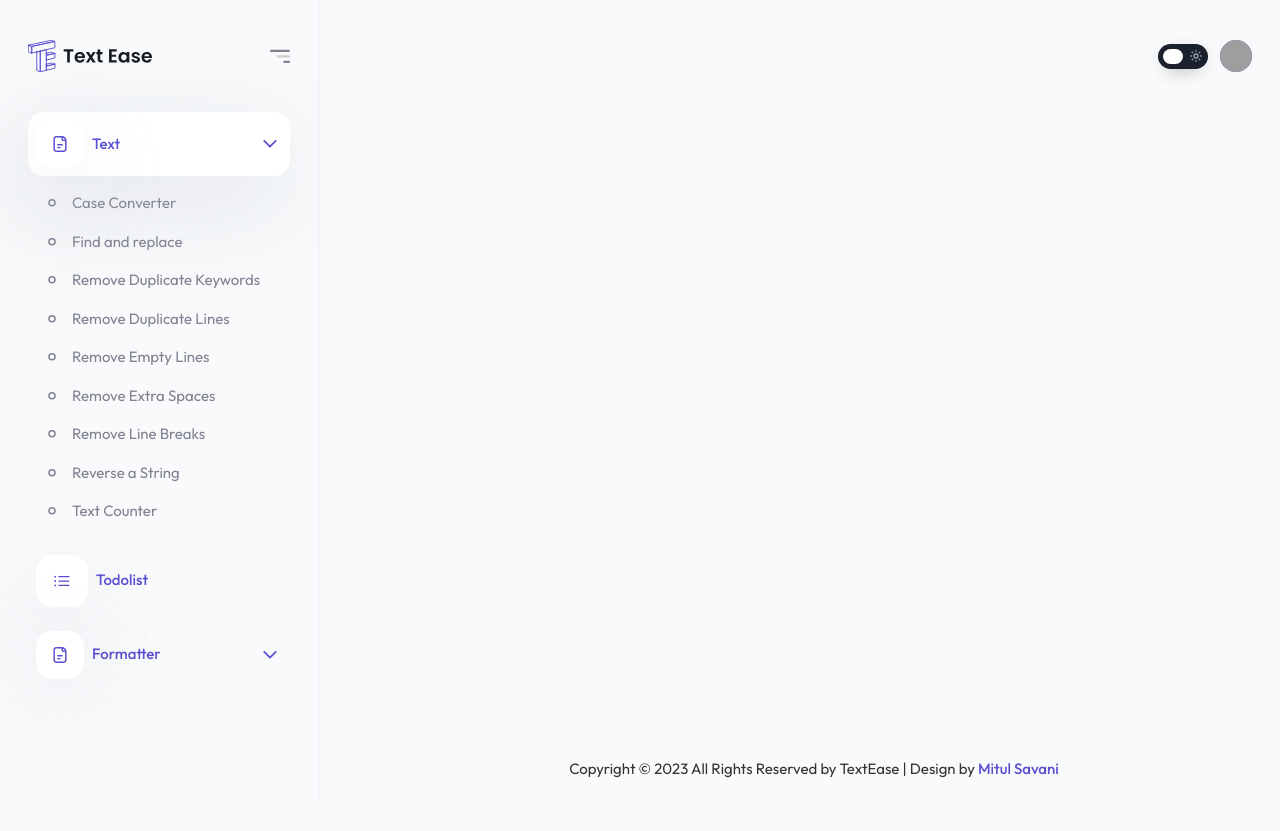
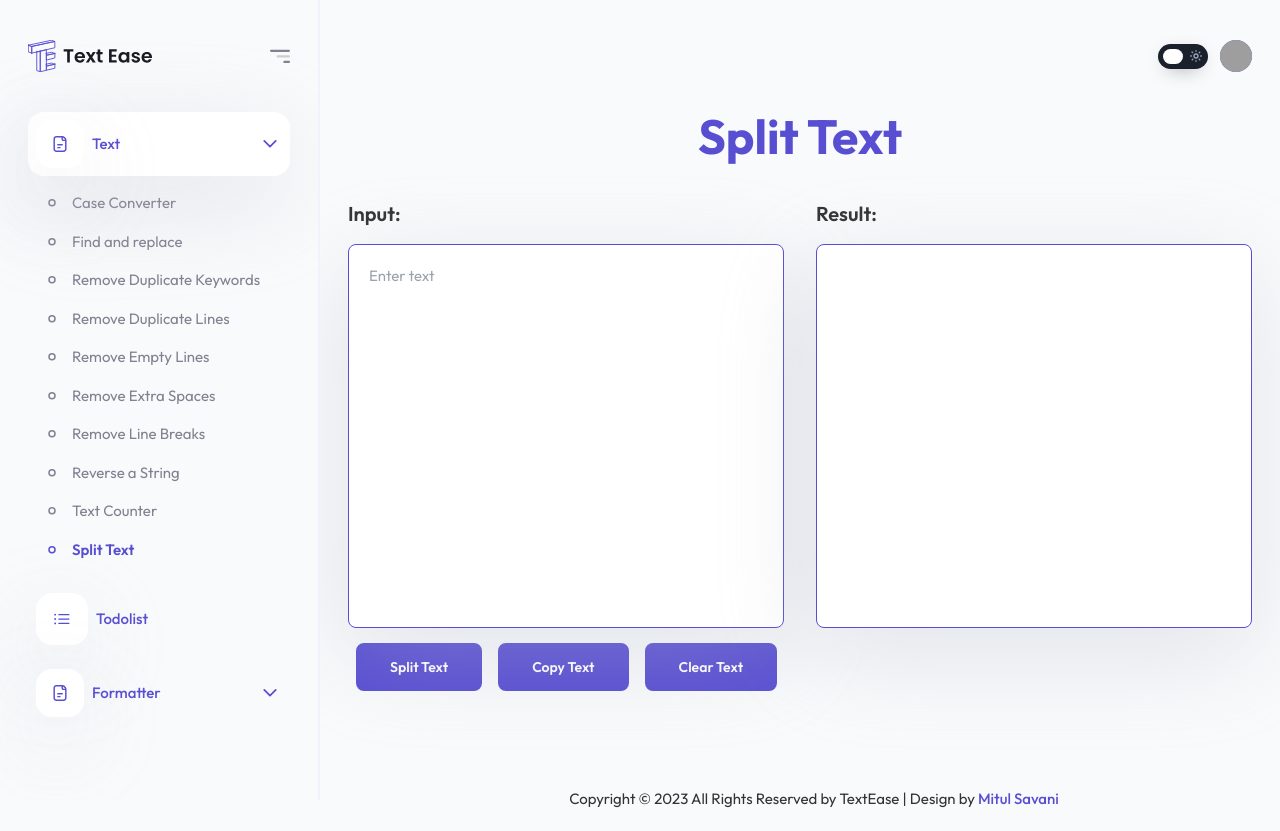
Before and after one commit to mitulsavani07/TextUtils, a React (Create React App) app: page /split-text in a window 1280 px wide. Before the commit the page ends 800 px from the top, so only its background shows below. Built offline with nearby package versions, Linux system fonts and the light colour scheme; grey boxes are pictures that could not be loaded.

Commit message:
splittext

```diff
--- a/src/App.js
+++ b/src/App.js
@@ -19,6 +19,7 @@ import HtmlFormatter from './component/Formatter/HtmlFormatter';
 import JavaScriptFormatter from './component/Formatter/JavaScriptFormatter';
 import JsonFormatter from './component/Formatter/JsonFormatter';
 import Main from './component/main';
+import SplitText from './component/Text/SplitText';
 
 
 function App() {
@@ -38,6 +39,7 @@ function App() {
           <Route exact path="/remove-line-breaks" element={<RemoveLineBreaks heading='Remove Line Breaks' />}></Route>
           <Route exact path="/reverse-string" element={<ReverseString heading='Reverse a String' />}></Route>
           <Route exact path="/text-counter" element={<TextCounter heading='Text Counter' />}></Route>
+          <Route exact path="/split-text" element={<SplitText heading='Split Text' />}></Route>
           <Route exact path="/todolist" element={<TodoList />}></Route>
           <Route exact path="/css-formatter" element={<CssFormatter heading='Css Formatter' />}></Route>
           <Route exact path="/html-formatter" element={<HtmlFormatter heading='HTML Formatter' />}></Route>
--- a/src/component/Navbar.js
+++ b/src/component/Navbar.js
@@ -104,6 +104,10 @@ const Navbar = memo(() => {
                   <circle cx="4" cy="3.79688" r="3" stroke="currentColor" strokeWidth="1.5" strokeLinecap="round" />
                 </svg>
                   Text Counter</NavLink></li>
+                <li><NavLink activeclassname="active" to="/split-text" className="flex items-center"><svg className='mr-4 ml-1 w-2 h-2' width="8" height="8" viewBox="0 0 8 8" fill="none" xmlns="http://www.w3.org/2000/svg">
+                  <circle cx="4" cy="3.79688" r="3" stroke="currentColor" strokeWidth="1.5" strokeLinecap="round" />
+                </svg>
+                  Split Text</NavLink></li>
               </ul>
             </li>
             <li className=""><NavLink activeclassname="active" to="/todolist" className={`flex items-center relative todo navbarLink-a`}><span className='inline-block p-4 mr-2 bg-white drop-shadow-primary dark:drop-shadow-none dark:bg-darksecondary rounded-2xl nav-icon'><svg xmlns="http://www.w3.org/2000/svg" fill="none" viewBox="0 0 24 24" strokeWidth="1.5" stroke="currentColor" className="w-5 h-5">
--- /dev/null
+++ b/src/component/Text/SplitText.js
@@ -0,0 +1,62 @@
+import React, { useState } from "react";
+import $ from 'jquery';
+
+export default function SplitText(props) {
+  const [text, setText] = useState("");
+  const [words, setWords] = useState([]);
+
+  const handleSplitText = () => {
+    const splitWords = text.split(" ");
+    setWords(splitWords);
+  };
+
+  const clickcopyText = () => {
+    let text = document.getElementById("result");
+    text.select();
+    navigator.clipboard.writeText(text.value).then(() => {
+      $('.copied-alert').fadeIn("slow");
+      setTimeout(function () {
+        $('.copied-alert').fadeOut("slow");
+      }, 1000);
+      text.blur(); // remove text selection
+    });
+  };
+
+  const clickclearText = () => {
+    let newText = '';
+    setText(newText);
+    setWords([]);
+  };
+
+  // const wordsAsString = words.join(' ');
+
+  return (
+    <div>
+      <h1 className='text-center text-3xl md:text-5xl font-bold my-10'>{props.heading}</h1>
+      <div className='flex flex-wrap -mx-4'>
+        <div className='lg:w-1/2 w-full px-4'>
+          <label htmlFor="input" className='font-semibold text-lg md:text-xl inline-block mb-4'>Input:</label>
+          <textarea
+            className='w-full p-5 rounded-lg dark:text-white dark:drop-shadow-none dark:border-none drop-shadow-primary'
+            placeholder="Enter text"
+            value={text}
+            onChange={(e) => setText(e.target.value)}
+          ></textarea>
+        </div>
+        <div className='lg:w-1/2 w-full px-4 mt-5 lg:mt-0'>
+          <label htmlFor="result" className='font-semibold text-lg md:text-xl inline-block mb-4'>Result:</label>
+          <textarea
+            className='w-full p-5 rounded-lg dark:text-white dark:drop-shadow-none dark:border-none drop-shadow-primary'
+            cols="30"
+            rows="10"
+            id="result"
+            value={words.join(" ")}
+          ></textarea>
+        </div>
+      </div>
+      <button onClick={handleSplitText} className='btn'>Split Text</button>
+      <button onClick={clickcopyText} className='btn'>Copy Text</button>
+      <button onClick={clickclearText} className='btn'>Clear Text</button>
+    </div>
+  );
+}
--- a/src/component/main.js
+++ b/src/component/main.js
@@ -17,7 +17,7 @@ export default function main() {
               <ul className='text-gray pt-4 space-y-3 mt-4'>
                 <li><NavLink to="case-converter" className="flex items-center hover:text-primary"><svg className='mr-4 w-2 h-2' width="8" height="8" viewBox="0 0 8 8" fill="none" xmlns="http://www.w3.org/2000/svg">
                   <circle cx="4" cy="3.79688" r="3" stroke="currentColor" strokeWidth="1.5" strokeLinecap="round" />
-                </svg>case converter</NavLink></li>
+                </svg>Case converter</NavLink></li>
                 <li><NavLink to="find-and-replace" className="flex items-center hover:text-primary"><svg className='mr-4 w-2 h-2' width="8" height="8" viewBox="0 0 8 8" fill="none" xmlns="http://www.w3.org/2000/svg">
                   <circle cx="4" cy="3.79688" r="3" stroke="currentColor" strokeWidth="1.5" strokeLinecap="round" />
                 </svg>
```
Also changed, not shown: 1 other file (tests, documents, lock files or other folders).
